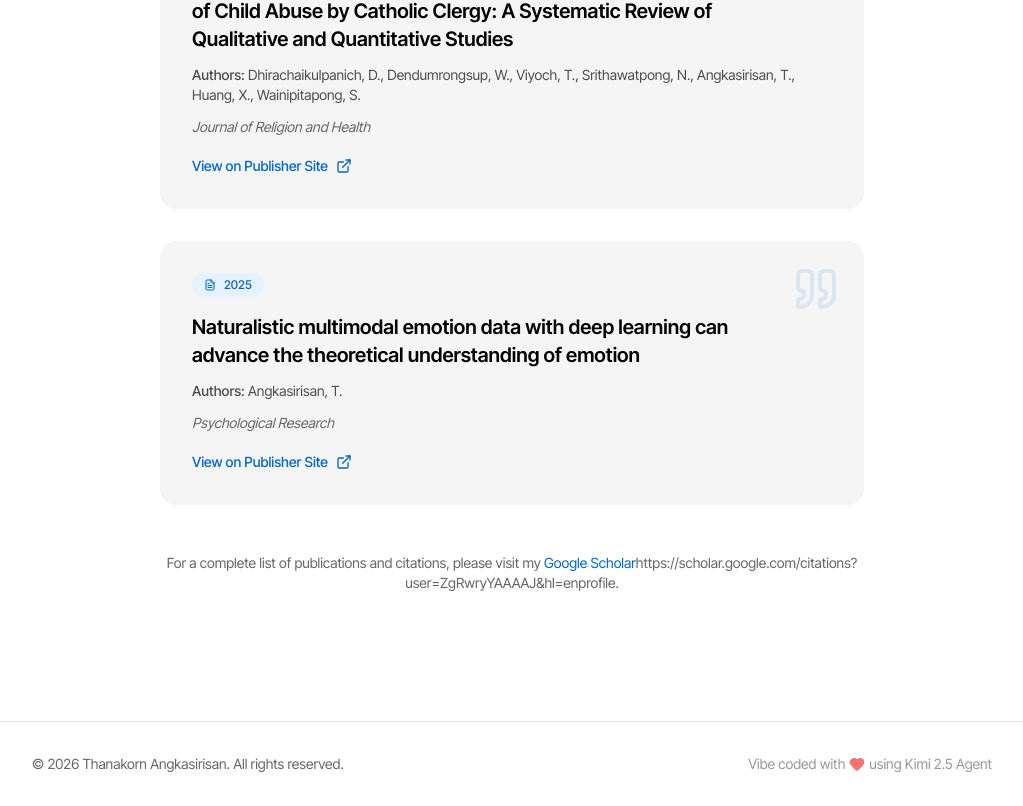
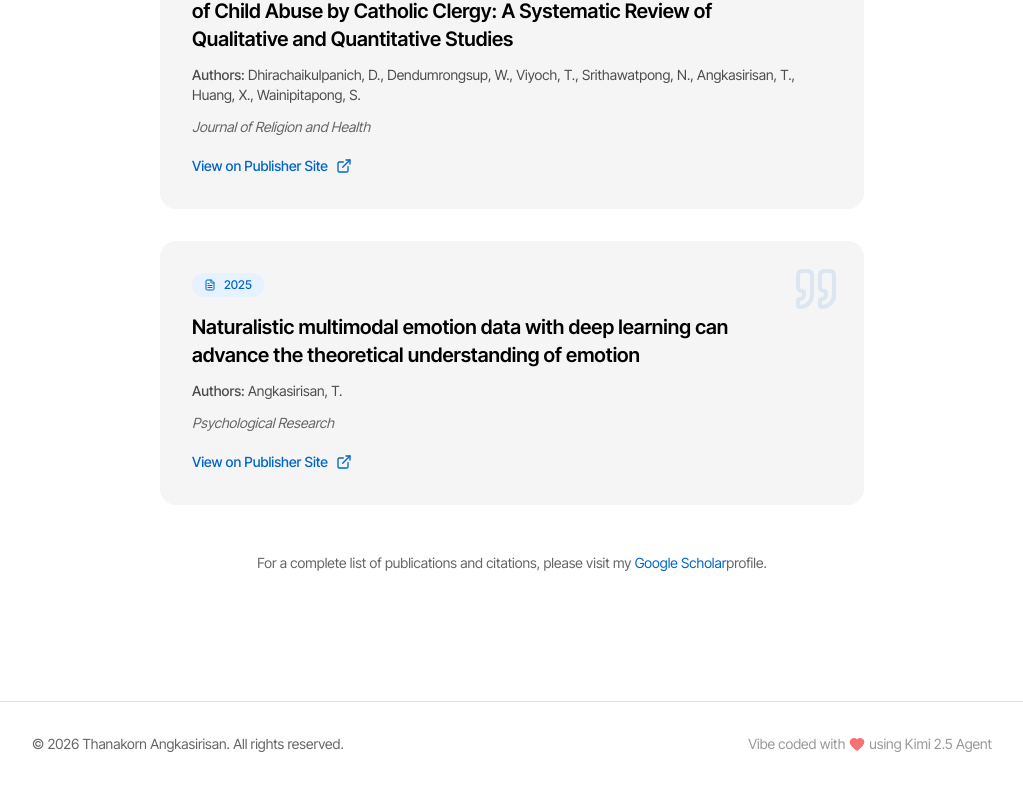
Before and after one commit to kimthangk/kimthangk.github.io, a React (Vite) app: page / in a window 1280 px wide. Shown: the part 2711-3517 px from the top of the page, without its empty margins (128-1151 px from the left). Built offline with nearby package versions, Linux system fonts and the light colour scheme.

Commit message:
Update Publications.tsx

```diff
--- a/src/sections/Publications.tsx
+++ b/src/sections/Publications.tsx
@@ -150,13 +150,13 @@ export default function Publications() {
           <p className="text-gray-500 text-sm">
             For a complete list of publications and citations, please visit my{' '}
             <a
-              href="https://scholar.google.com"
+              href="https://scholar.google.com/citations?user=ZgRwryYAAAAJ&hl=en"
               target="_blank"
               rel="noopener noreferrer"
               className="text-primary hover:text-primary-dark link-underline"
             >
               Google Scholar
-            </a>{'https://scholar.google.com/citations?user=ZgRwryYAAAAJ&hl=en'}
+            </a>{''}
             profile.
           </p>
         </div>
```
